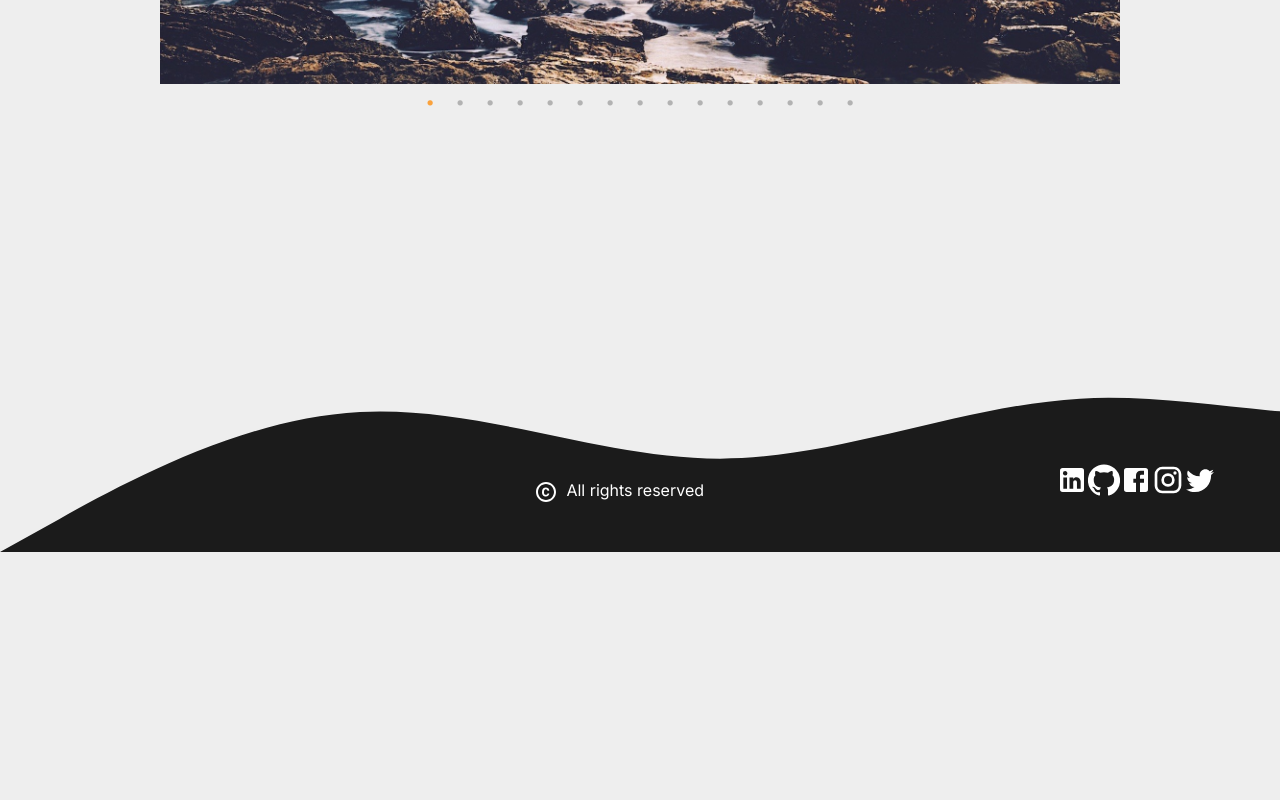
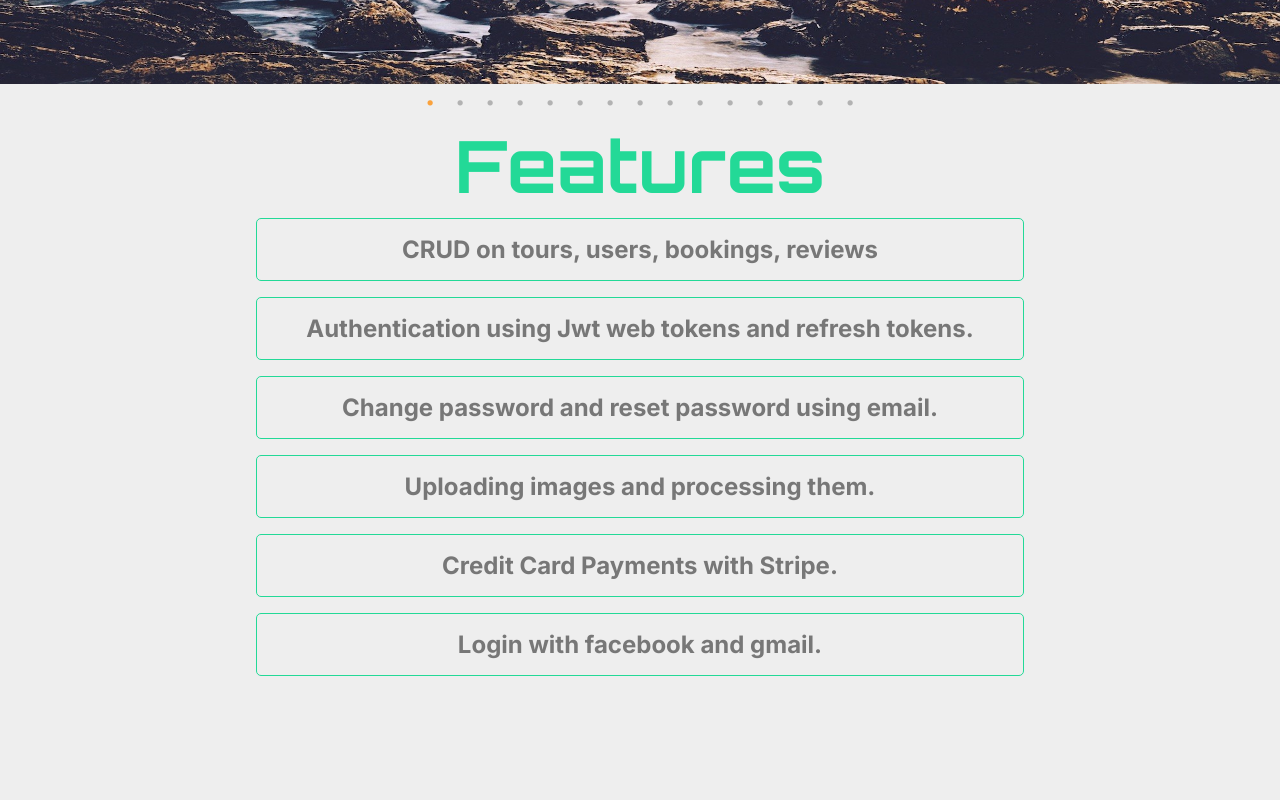
Before and after one commit to muhannad35990/muhannad-portfolio, a React (Create React App) app: page /projects/0 in a window 1280 px wide. Shown: the part 620-1420 px from the top of the page. Before the commit the page ends 1172 px from the top, so only its background shows below. Built offline with nearby package versions, Linux system fonts and the light colour scheme.

Commit message:
working on features section of the project

```diff
--- a/src/Pages/ProjectDetails.tsx
+++ b/src/Pages/ProjectDetails.tsx
@@ -2,7 +2,7 @@ import React from "react";
 import styled from "styled-components";
 import Slider from "react-slick";
 import { useParams } from "react-router-dom";
-import { ProjectsData } from "../components/ProjectsData";
+import { projectsData } from "../components/ProjectsData";
 import * as images from "../components/ImagesImports";
 
 const ProjectDetails = () => {
@@ -18,23 +18,49 @@ const ProjectDetails = () => {
   return (
     <ProjectDetailsContainer>
       <Slider {...settings}>
-        {ProjectsData[routeParams.id].images.map((img) => (
+        {projectsData[routeParams.id].images.map((img) => (
           <div>
-            <img
-              src={img}
-              alt=""
-              style={{ height: "80vh", width: "100%", objectFit: "contain" }}
-            />
+            <StyledSliderImage src={img} />
           </div>
         ))}
       </Slider>
+      <FeaturesSection>
+        <h1>Features</h1>
+        {projectsData[routeParams.id].features.map((feature) => (
+          <StyledFeature>{feature}</StyledFeature>
+        ))}
+      </FeaturesSection>
     </ProjectDetailsContainer>
   );
 };
 
+const FeaturesSection = styled.section`
+  margin-top: 2rem;
+  text-align: center;
+  display: flex;
+  flex-direction: column;
+  align-items: center;
+`;
+const StyledFeature = styled.h3`
+  padding: 1rem;
+  border: 1px solid #23d997;
+  color: #777;
+  width: 60%;
+  margin: 0.5rem;
+  border-radius: 5px;
+  &:hover {
+    background-color: #23d997;
+    color: #fff;
+    cursor: pointer;
+  }
+`;
 const ProjectDetailsContainer = styled.div`
   margin: 4rem 0rem;
-
   min-height: 50vh;
 `;
+const StyledSliderImage = styled.img`
+  height: 80vh;
+  width: 100%;
+  object-fit: fill;
+`;
 export default ProjectDetails;
--- a/src/Pages/Projects.tsx
+++ b/src/Pages/Projects.tsx
@@ -1,10 +1,10 @@
-import  styled  from 'styled-components'
-import React from 'react'
-import ProjectCard from '../components/ProjectCard'
-import { Grid } from '@material-ui/core'
-import project1 from '../images/laptop.jpg';
-import {ProjectsData} from '../components/ProjectsData';
-import {createMuiTheme,ThemeProvider} from "@material-ui/core/styles"
+import styled from "styled-components";
+import React from "react";
+import ProjectCard from "../components/ProjectCard";
+import { Grid } from "@material-ui/core";
+import project1 from "../images/laptop.jpg";
+import { projectsData } from "../components/ProjectsData";
+import { createMuiTheme, ThemeProvider } from "@material-ui/core/styles";
 const theme = createMuiTheme({
   breakpoints: {
     values: {
@@ -12,34 +12,38 @@ const theme = createMuiTheme({
       sm: 800,
       md: 1200,
       lg: 1400,
-      xl:2100
-
-     }
-   }
+      xl: 2100,
+    },
+  },
 });
 const Projects = () => {
-
   return (
     <StyledProjectsContainer>
       <ThemeProvider theme={theme}>
         <Grid container spacing={5}>
-                 {ProjectsData.map(project=>{
-                     return  <Grid item xs={12}  sm={6} md={4} lg={3} xl={2}>
-                     <ProjectCard id={project.id} image={project.image} title={project.title} desc={project.desc} type={project.type} tools={project.tools} icons={project.icons}/>
+          {projectsData.map((project) => {
+            return (
+              <Grid item xs={12} sm={6} md={4} lg={3} xl={2}>
+                <ProjectCard
+                  id={project.id}
+                  image={project.image}
+                  title={project.title}
+                  desc={project.desc}
+                  type={project.type}
+                  tools={project.tools}
+                  icons={project.icons}
+                />
               </Grid>
+            );
           })}
-
-
         </Grid>
       </ThemeProvider>
-
     </StyledProjectsContainer>
-    )
-}
-const StyledProjectsContainer=styled.div`
+  );
+};
+const StyledProjectsContainer = styled.div`
   margin: 10rem 3rem;
   display: flex;
   justify-content: center;
-
 `;
-export default Projects
+export default Projects;
--- a/src/components/ProjectsData.tsx
+++ b/src/components/ProjectsData.tsx
@@ -5,7 +5,7 @@ enum ProjectType {
   FullStack = "FullStack",
 }
 
-export const ProjectsData = [
+export const projectsData = [
   {
     id: 0,
     image: images.NaturalFrontImg,
@@ -36,6 +36,14 @@ export const ProjectsData = [
       images.Ntour13,
       images.Ntour14,
     ],
+    features: [
+      "CRUD on tours, users, bookings, reviews",
+      "Authentication using Jwt web tokens and refresh tokens.",
+      "Change password and reset password using email.",
+      "Uploading images and processing them.",
+      "Credit Card Payments with Stripe.",
+      "Login with facebook and gmail.",
+    ],
   },
   {
     id: 1,
@@ -50,6 +58,14 @@ export const ProjectsData = [
       images.NtoursImg1,
       images.NtoursImg1,
       images.NtoursImg1,
+    ],
+    features: [
+      "CRUD on tours, users, bookings, reviews",
+      "Authentication using Jwt web tokens and refresh tokens.",
+      "Change password and reset password using email.",
+      "Uploading images and processing them.",
+      "Credit Card Payments with Stripe.",
+      "Login with facebook and gmail.",
     ],
   },
   {
@@ -71,6 +87,14 @@ export const ProjectsData = [
       images.NtoursImg1,
       images.NtoursImg1,
     ],
+    features: [
+      "CRUD on tours, users, bookings, reviews",
+      "Authentication using Jwt web tokens and refresh tokens.",
+      "Change password and reset password using email.",
+      "Uploading images and processing them.",
+      "Credit Card Payments with Stripe.",
+      "Login with facebook and gmail.",
+    ],
   },
   {
     id: 3,
@@ -90,6 +114,14 @@ export const ProjectsData = [
       images.NtoursImg1,
       images.NtoursImg1,
       images.NtoursImg1,
+    ],
+    features: [
+      "CRUD on tours, users, bookings, reviews",
+      "Authentication using Jwt web tokens and refresh tokens.",
+      "Change password and reset password using email.",
+      "Uploading images and processing them.",
+      "Credit Card Payments with Stripe.",
+      "Login with facebook and gmail.",
     ],
   },
   {
@@ -111,6 +143,14 @@ export const ProjectsData = [
       images.NtoursImg1,
       images.NtoursImg1,
     ],
+    features: [
+      "CRUD on tours, users, bookings, reviews",
+      "Authentication using Jwt web tokens and refresh tokens.",
+      "Change password and reset password using email.",
+      "Uploading images and processing them.",
+      "Credit Card Payments with Stripe.",
+      "Login with facebook and gmail.",
+    ],
   },
   {
     id: 5,
@@ -131,6 +171,14 @@ export const ProjectsData = [
       images.NtoursImg1,
       images.NtoursImg1,
     ],
+    features: [
+      "CRUD on tours, users, bookings, reviews",
+      "Authentication using Jwt web tokens and refresh tokens.",
+      "Change password and reset password using email.",
+      "Uploading images and processing them.",
+      "Credit Card Payments with Stripe.",
+      "Login with facebook and gmail.",
+    ],
   },
   {
     id: 6,
@@ -145,6 +193,14 @@ export const ProjectsData = [
       images.NtoursImg1,
       images.NtoursImg1,
       images.NtoursImg1,
+    ],
+    features: [
+      "CRUD on tours, users, bookings, reviews",
+      "Authentication using Jwt web tokens and refresh tokens.",
+      "Change password and reset password using email.",
+      "Uploading images and processing them.",
+      "Credit Card Payments with Stripe.",
+      "Login with facebook and gmail.",
     ],
   },
   {
@@ -166,6 +222,14 @@ export const ProjectsData = [
       images.NtoursImg1,
       images.NtoursImg1,
     ],
+    features: [
+      "CRUD on tours, users, bookings, reviews",
+      "Authentication using Jwt web tokens and refresh tokens.",
+      "Change password and reset password using email.",
+      "Uploading images and processing them.",
+      "Credit Card Payments with Stripe.",
+      "Login with facebook and gmail.",
+    ],
   },
   {
     id: 8,
@@ -186,5 +250,13 @@ export const ProjectsData = [
       images.NtoursImg1,
       images.NtoursImg1,
     ],
+    features: [
+      "CRUD on tours, users, bookings, reviews",
+      "Authentication using Jwt web tokens and refresh tokens.",
+      "Change password and reset password using email.",
+      "Uploading images and processing them.",
+      "Credit Card Payments with Stripe.",
+      "Login with facebook and gmail.",
+    ],
   },
 ];
```
Also changed, not shown: src/components/ProjectCard.tsx (+80 -70 lines). Lines whose indentation alone changed are shown as unchanged.
